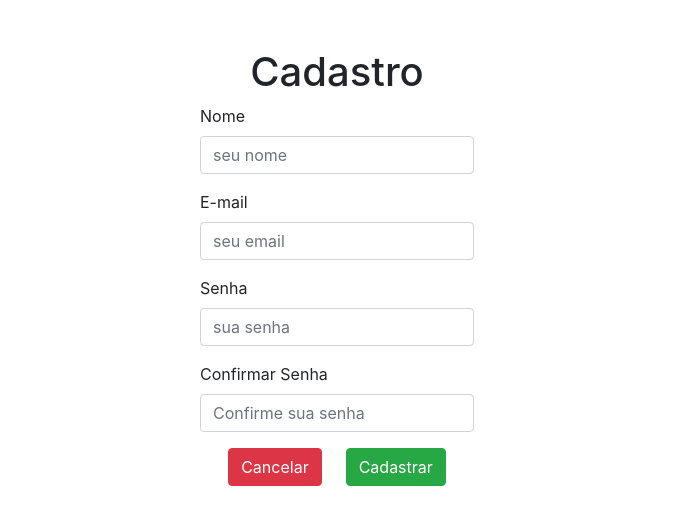
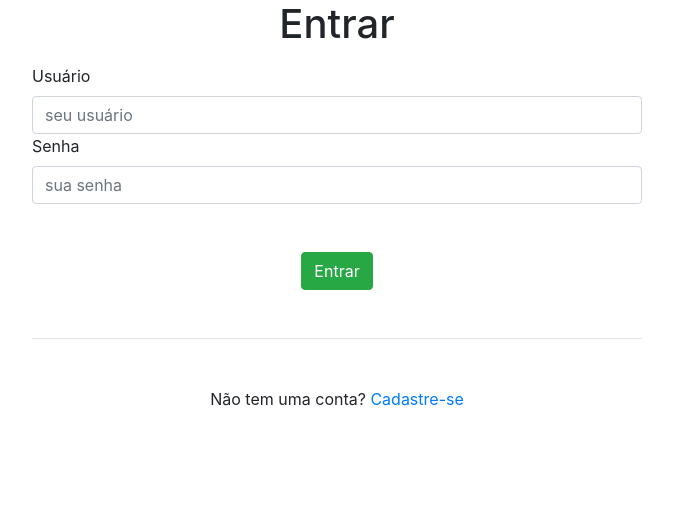
Before and after one commit to yasminluma/Projeto_Integrador_Front, an Angular app: page /entrar in a window 1280 px wide. Before the commit this address led to /. Shown: the top 524 px of the page, without its empty margins (303-976 px from the left). Built offline with nearby package versions, Linux system fonts and the light colour scheme.

Commit message:
implementação das rotas

```diff
--- a/src/app/app-routing.module.ts
+++ b/src/app/app-routing.module.ts
@@ -1,7 +1,15 @@
 import { NgModule } from '@angular/core';
 import { RouterModule, Routes } from '@angular/router';
+import { CadastrarComponent } from './cadastrar/cadastrar.component';
+import { EntrarComponent } from './entrar/entrar.component';
 
-const routes: Routes = [];
+const routes: Routes = [
+
+  {path:'', redirectTo: 'entrar', pathMatch:'full'},
+
+  {path:'entrar',component: EntrarComponent},
+  {path:'cadastrar',component:CadastrarComponent}
+  ];
 
 @NgModule({
   imports: [RouterModule.forRoot(routes)],
--- a/src/app/app.component.html
+++ b/src/app/app.component.html
@@ -1 +1 @@
-<app-cadastrar></app-cadastrar>
+<router-outlet></router-outlet>
```
